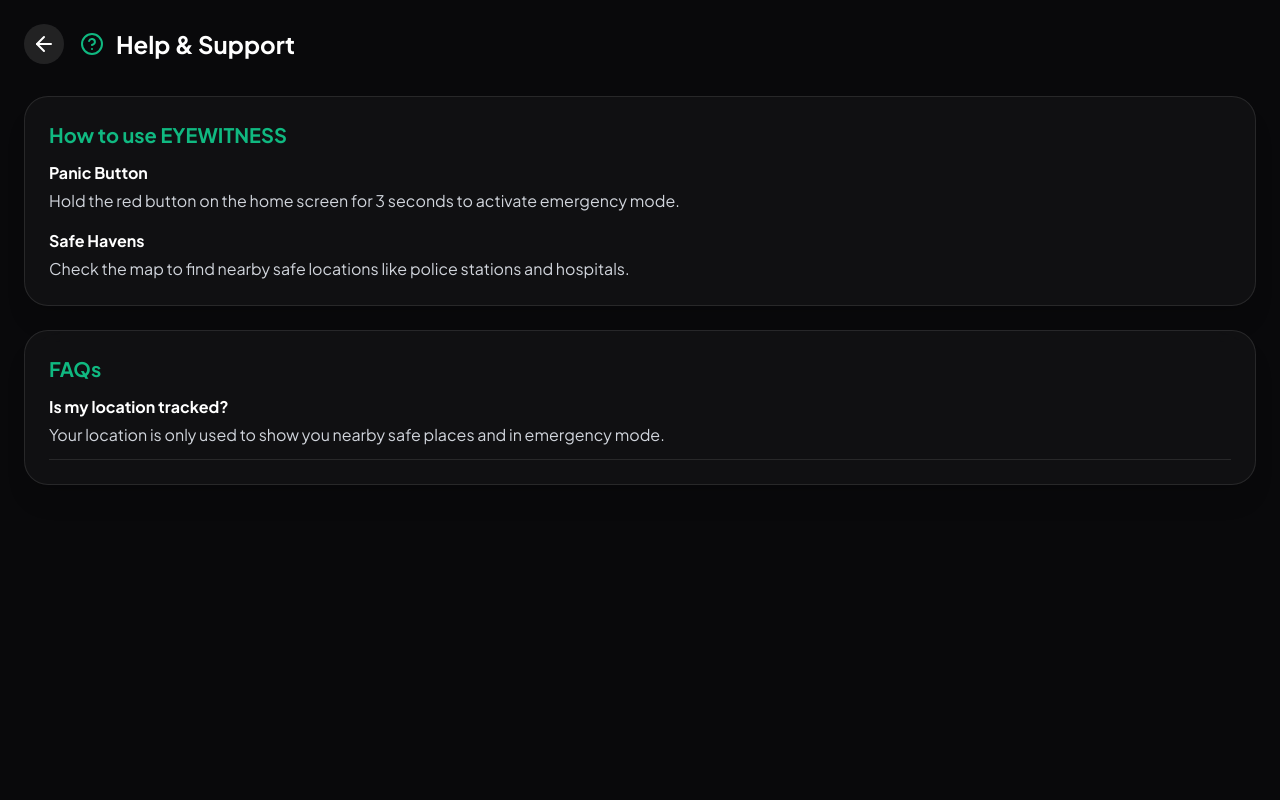
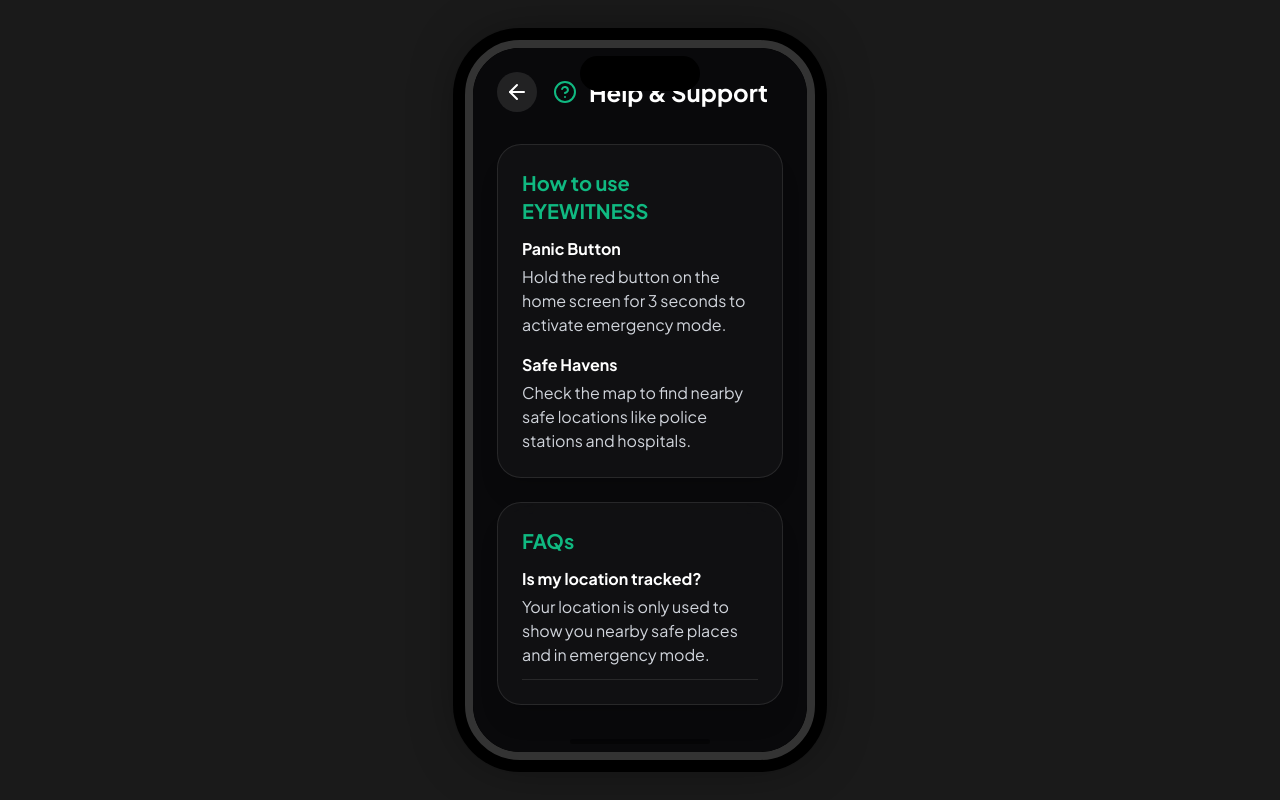
Before and after one commit to SecretKr/eye-witness-app, a React (Vite) app: page /#/help in a window 1280 px wide. Built offline with nearby package versions, Linux system fonts and the light colour scheme.

Commit message:
feat: added phone overlay in desktop view

```diff
--- a/package.json
+++ b/package.json
@@ -13,6 +13,7 @@
     "leaflet": "^1.9.4",
     "lucide-react": "^0.562.0",
     "react": "^19.2.0",
+    "react-device-mockup": "^1.0.0",
     "react-dom": "^19.2.0",
     "react-leaflet": "^5.0.0",
     "react-router-dom": "^7.12.0"
--- a/src/App.jsx
+++ b/src/App.jsx
@@ -1,3 +1,4 @@
+import { useState, useEffect } from "react";
 import { Routes, Route } from "react-router-dom";
 import Layout from "./components/Layout";
 import Home from "./pages/Home";
@@ -13,10 +14,23 @@
 import IncidentFormPage from "./pages/IncidentFormPage";
 import PartneredLawyers from "./pages/PartneredLawyers";
 
+import IPhoneMockup from "./components/IPhoneMockup";
+
 import { EvidenceProvider } from "./context/EvidenceContext";
 
 function App() {
-  return (
+  const [isDesktop, setIsDesktop] = useState(window.innerWidth > 768);
+
+  useEffect(() => {
+    const handleResize = () => {
+      setIsDesktop(window.innerWidth > 768);
+    };
+
+    window.addEventListener("resize", handleResize);
+    return () => window.removeEventListener("resize", handleResize);
+  }, []);
+
+  const content = (
     <EvidenceProvider>
       <Routes>
         <Route element={<Layout />}>
@@ -37,6 +51,14 @@
       </Routes>
     </EvidenceProvider>
   );
+
+  return isDesktop ? (
+    <IPhoneMockup screenWidth={350}>
+      {content}
+    </IPhoneMockup>
+  ) : (
+    content
+  );
 }
 
 export default App;
--- /dev/null
+++ b/src/components/IPhoneMockup.jsx
@@ -0,0 +1,31 @@
+import React from 'react';
+
+const IPhoneMockup = ({ children, screenWidth = 430 }) => {
+  return (
+    <div className="min-h-screen w-full bg-[#1a1a1a] flex items-center justify-center p-4">
+      <div
+        className="relative bg-black rounded-[55px] shadow-[0_0_50px_rgba(0,0,0,0.5)] border-[8px] border-[#333] ring-[12px] ring-black overflow-hidden"
+        style={{
+          width: `${screenWidth}px`,
+          height: '932px', // iPhone 14 Pro Max height approx
+          maxHeight: '90vh'
+        }}
+      >
+        {/* Dynamic Island */}
+        <div className="absolute top-2 left-1/2 transform -translate-x-1/2 w-[120px] h-[35px] bg-black rounded-[20px] z-50 pointer-events-none"></div>
+
+        {/* Screen Content */}
+        <div
+          className="w-full h-full overflow-hidden bg-white rounded-[45px] relative transform-gpu"
+        >
+          {children}
+        </div>
+
+        {/* Home Indicator line (optional) */}
+        <div className="absolute bottom-2 left-1/2 transform -translate-x-1/2 w-[140px] h-[5px] bg-black/40 rounded-full z-50 pointer-events-none"></div>
+      </div>
+    </div>
+  );
+};
+
+export default IPhoneMockup;
--- a/src/components/Layout.jsx
+++ b/src/components/Layout.jsx
@@ -12,20 +12,24 @@
                 <main className="absolute inset-0 z-10">
                     <Outlet />
                 </main>
-                <Navbar />
+                <div className="absolute bottom-0 left-0 right-0 z-50">
+                    <Navbar />
+                </div>
             </div>
         );
     }
 
     return (
-        <div className="relative min-h-screen min-h-[100dvh] flex flex-col max-w-md mx-auto bg-background shadow-2xl">
+        <div className="fixed inset-0 flex flex-col max-w-md mx-auto bg-background shadow-2xl overflow-hidden">
             {/* Mobile container gradient */}
             <div className="absolute inset-0 pointer-events-none" />
 
-            <main className="relative z-10 flex-grow">
+            <main className="relative z-10 flex-grow overflow-y-auto no-scrollbar">
                 <Outlet />
             </main>
-            <Navbar />
+            <div className="shrink-0">
+                <Navbar />
+            </div>
         </div>
     );
 };
--- a/src/components/Navbar.jsx
+++ b/src/components/Navbar.jsx
@@ -11,7 +11,7 @@
     ];
 
     return (
-        <nav className="fixed bottom-0 left-0 right-0 z-50 p-3 pointer-events-none">
+        <nav className="z-50 p-3 pointer-events-none w-full">
             <div className="w-full max-w-sm mx-auto bg-primary-gradient rounded-full flex justify-around items-center h-16 pointer-events-auto shadow-2xl px-2">
                 {/* Background Blur Layer is handled by 'glass' class - REMOVED, using gradient now */}
 
--- a/src/index.css
+++ b/src/index.css
@@ -27,6 +27,7 @@
 
   #root {
     @apply w-full relative;
+    height: 100%;
     min-height: 100vh;
     min-height: 100dvh;
   }
--- a/src/pages/IncidentFormPage.jsx
+++ b/src/pages/IncidentFormPage.jsx
@@ -58,7 +58,7 @@
     };
 
     return (
-        <div className="min-h-screen w-full bg-black text-white flex flex-col overflow-hidden">
+        <div className="h-full w-full bg-black text-white flex flex-col overflow-hidden">
             <div className="z-20 pt-4 px-4 pb-2 shrink-0">
                 <LocationHeader locationName="SAMYAN MITRTOWN" />
             </div>
--- a/src/pages/PanicMapMode.jsx
+++ b/src/pages/PanicMapMode.jsx
@@ -51,7 +51,7 @@
 
     return (
         <div
-            className="h-screen w-full bg-black text-white flex flex-col overflow-hidden relative"
+            className="h-full w-full bg-black text-white flex flex-col overflow-hidden relative"
             onTouchStart={onTouchStart}
             onTouchMove={onTouchMove}
             onTouchEnd={onTouchEnd}
--- a/src/pages/PanicMode.jsx
+++ b/src/pages/PanicMode.jsx
@@ -51,7 +51,7 @@
 
     return (
         <div
-            className="h-screen w-full bg-black text-white flex flex-col justify-between overflow-hidden relative"
+            className="h-full w-full bg-black text-white flex flex-col justify-between overflow-hidden relative"
             onTouchStart={onTouchStart}
             onTouchMove={onTouchMove}
             onTouchEnd={onTouchEnd}
@@ -74,10 +74,10 @@
 
             {/* Sound Recording Text - Moved to Top */}
             <div className="flex flex-col items-center gap-2 mt-4 z-10">
-                <h1 className="text-4xl md:text-5xl font-serif font-bold text-white opacity-10 tracking-wider">
+                <h1 className="text-3xl md:text-4xl font-serif font-bold text-white opacity-10 tracking-wider">
                     SOUND
                 </h1>
-                <h1 className="text-4xl md:text-5xl font-serif font-bold text-white opacity-10 tracking-wider">
+                <h1 className="text-3xl md:text-4xl font-serif font-bold text-white opacity-10 tracking-wider">
                     RECORDING{dots}
                 </h1>
             </div>
--- a/src/pages/SafeMode.jsx
+++ b/src/pages/SafeMode.jsx
@@ -51,7 +51,7 @@
 
     return (
         <div
-            className="h-screen w-full bg-black text-white flex flex-col overflow-hidden relative"
+            className="h-full w-full bg-black text-white flex flex-col overflow-hidden relative"
             onTouchStart={onTouchStart}
             onTouchMove={onTouchMove}
             onTouchEnd={onTouchEnd}
```
Also changed, not shown: 1 other file (tests, documents, lock files or other folders).
